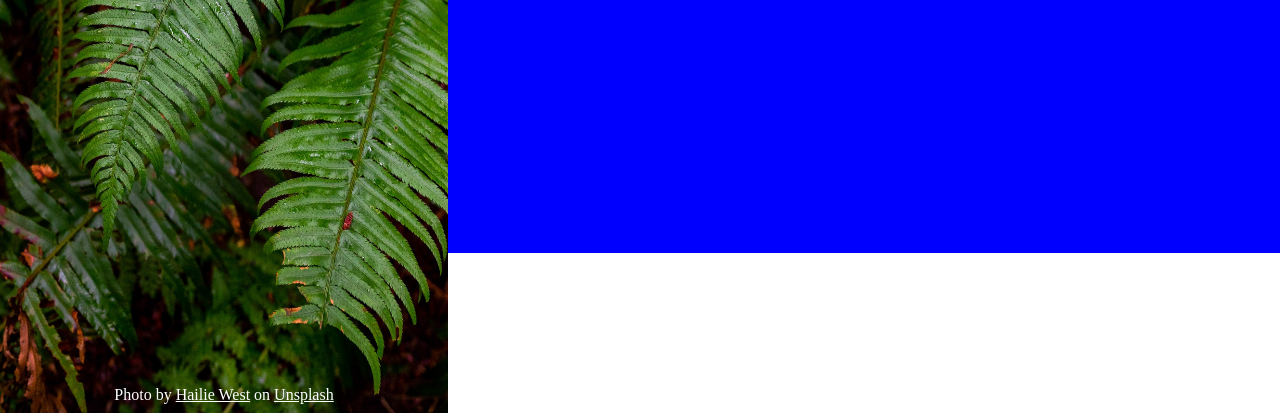
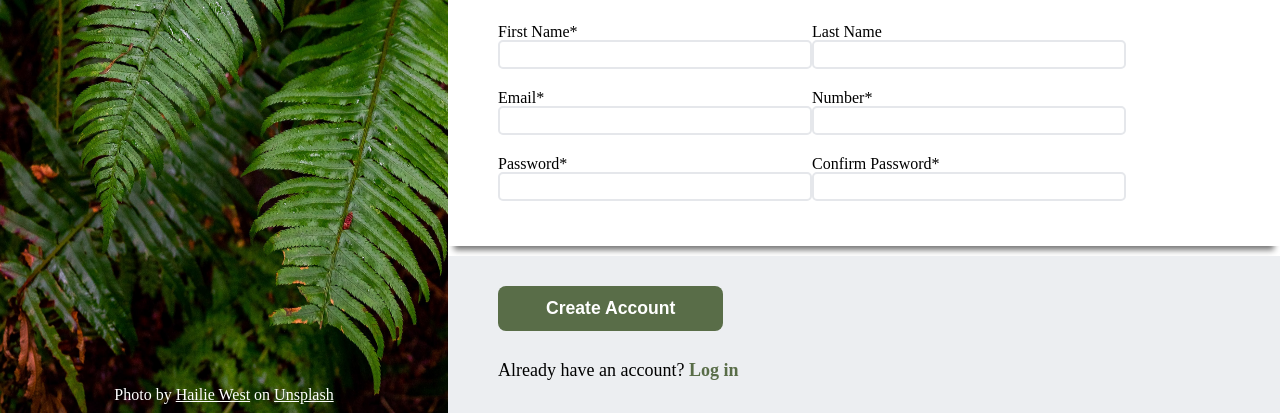
Before and after one commit to Manwani/Sign-Up-Form, a plain HTML site: page index.html in a window 1280 px wide. Shown: the part 387-800 px from the top of the page. Drawn offline with Linux system fonts and the light colour scheme.

Commit message:
finished project

```diff
--- a/index.html
+++ b/index.html
@@ -29,9 +29,65 @@
             <p class="intro2">Sign up <em>now</em> to get started.</p>
             <p class="intro3">You <em>know</em> you want to.</p>
         </div>
-        <div class="middle-form"></div>
-        <div class="login"></div>
+        <div class="middle-form">
+            <p class = "form-head">Let's do this!</p>
+            <form action="" method="get" class="form" id="myForm">
+                <ul>
+                    <div class="flex-row">
+                        <li>
+                            <label for="first-name">First Name*</label>
+                            <input type="text" id="first-name" name="first_name" required/>
+                        </li>
+                        <li>
+                            <label for="last-name">Last Name</label>
+                            <input type="text" id="last-name" name="last_name" />
+                        </li>
+                    </div>
+                    <div class="flex-row">
+                        <li>
+                            <label for="user_email">Email*</label>
+                            <input type="email" id="user-email" name="email" required>
+                        </li>
+                        <li>
+                            <label for="number">Number*</label>
+                            <input type="text" id="number" name="phone-number" minlength="9" required>
+                        </li>
+                    </div>
+                    <div class="flex-row">
+                        <li>
+                            <label for="user_password">Password*</label>
+                            <input type="password" id="user-password" name="password" onkeyup='check();' required>
+                            <span class="error-message"></span>
+                        </li>
+                        <li>
+                            <label for="confirm_password">Confirm Password*</label>
+                            <input type="password" id="confirm-password"  name="confirm_password" onkeyup='check();' required>
+                        </li>
+                    </div>
+                </ul>
+            </form>
+        </div>
+        <div class="login">
+            <button type="submit" form="myForm" >Create Account</button>
+            <p class="bottomText">Already have an account? <a href="" class="login-text">Log in</a></p>
+        </div>
    </div>
+
+   <script>
+       function check(){
+           if(document.getElementById("user-password").value !== document.getElementById("confirm-password").value){
+               document.querySelector(".error-message").textContent = "*Passwords do not match"
+               document.querySelector(".error-message").style.display = "inline-block"
+               document.getElementById("user-password").classList = "error";
+               document.getElementById("confirm-password").classList = "error";
+           }
+           else{
+            document.querySelector(".error-message").style.display = "none";
+            document.getElementById("user-password").classList = " ";
+            document.getElementById("confirm-password").classList = " ";
+           }
+       }
+   </script>
 
 </body>
 </html>
--- a/styles.css
+++ b/styles.css
@@ -2,6 +2,10 @@
    v2.0 | 20110126
    License: none (public domain)
 */
+
+:root{
+    --left-side-margin: 50px;
+}
 
 @font-face {
     font-family: "odin";
@@ -114,13 +118,14 @@ body{
 
 .top-text{
     height:40%;
-    background-color:#f9fafb;
+    background-color:#eceef1;
 }
 
 .intro,.intro2,.intro3{
     margin-top: 140px;
     width:63%;
-    padding:0 50px;
+   /*  padding:0 50px; */
+   margin-left:var(--left-side-margin);
     font-size: 30px;
 }
 
@@ -135,11 +140,94 @@ body{
 
 .middle-form{
     height:40%;
-    background-color: blue;
-    box-shadow: 5px 10px 8px #888888;
+    background-color:white;
+    box-shadow: 0 10px 6px -6px #777;
 }
 
 .login{
+    margin-top:10px;
     height:20%;
-    background-color: white;
+    background-color: #eceef1;
 }
+
+.form-head{
+    margin-top:20px;
+    margin-left: var(--left-side-margin);
+    font-size: 30px;
+}
+
+.form{
+    width: 55%;
+    height:70%;
+    margin-left:var(--left-side-margin);
+    margin-top:20px;
+}
+
+ input, label{
+    display: block;
+}
+
+input{
+    border: 2px solid #E5E7EB;
+    padding: 5px;
+    border-radius: 5px;
+    width:300px;
+}
+
+input:focus{
+    outline: none !important;
+    border-color: #719ECE;
+    box-shadow: 0 6px 6px -6px #777;
+
+}
+
+
+.flex-row{
+    display:flex;
+   justify-content: space-between;
+}
+
+ul{
+    height:100%;
+    display:flex;
+    flex-direction: column;
+    justify-content: space-evenly;
+}
+
+button{
+    margin-top:30px;
+    margin-left:var(--left-side-margin);
+    border: none;
+    background-color: #596D48;
+    padding: 12px 48px;
+    border-radius: 8px;
+    cursor: pointer;
+    color: white;
+    font-weight: 700;
+    font-size: 1.1rem;
+}
+
+.bottomText{
+    margin-top:30px;
+    margin-left:var(--left-side-margin);
+    font-size:18px;
+}
+
+.login-text{
+    color:#596D48;
+    text-decoration: none;
+    font-weight: bold;
+}
+
+.error-message{
+    color:red;
+    font-size:12px;
+}
+
+.error{
+    border: 2px solid red;
+}
+
+input.error:focus{
+    border: 2px solid red;
+}
```
